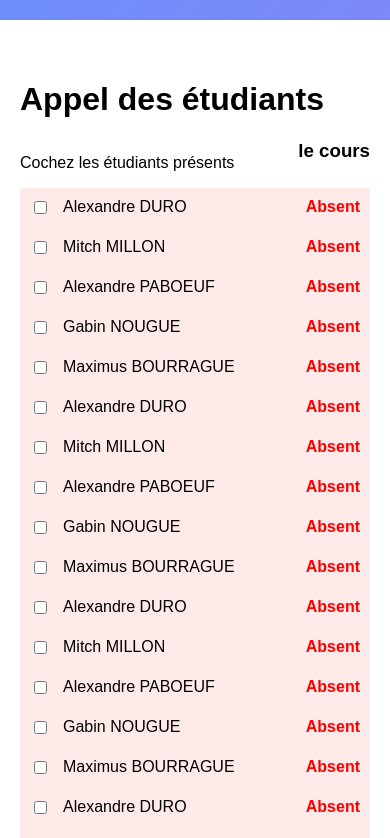
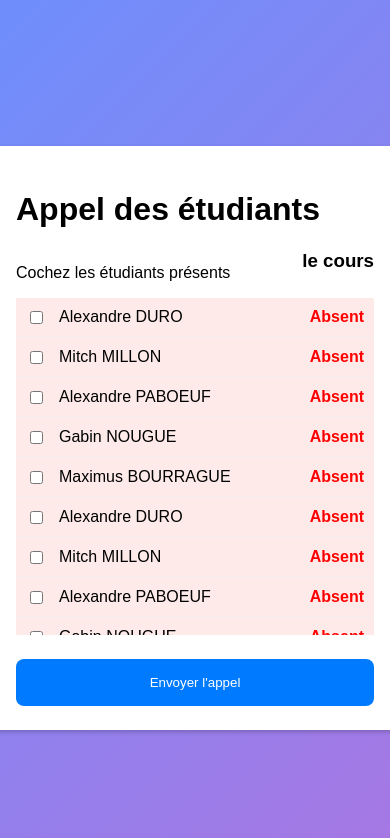
Before and after one commit to Maxenceboo/Appel-Web, a React (Create React App) app: page /appel in a window 390 px wide. Shown: the top 838 px of the page. Built offline with nearby package versions, Linux system fonts and the light colour scheme.

Commit message:
Mise à jour de la mise en page et de la conception responsive dans Appel.css

```diff
--- a/src/view/Appel/Appel.css
+++ b/src/view/Appel/Appel.css
@@ -6,7 +6,8 @@
     min-height: 100vh;
     background: linear-gradient(135deg, #6e8efb, #a777e3);
     font-family: 'Arial', sans-serif;
-    padding: 20px;
+    padding: 1rem;
+
 }
 
 
@@ -17,6 +18,18 @@
     background-color: #fff;
     border-radius: 8px;
     box-shadow: 0 2px 4px rgba(0, 0, 0, 0.2);
+
+     /* Responsive design */
+     @media (max-width: 768px) { /* Pour tablettes et petits écrans */
+        padding: 2rem;
+        max-width: 30rem;
+    }
+
+    @media (max-width: 480px) { /* Pour téléphones mobiles */
+        padding: 1.5rem;
+        max-width: 100%;
+    }
+
 }
 
 .appel-container h3 {
@@ -28,6 +41,10 @@
 .liste-etudiants {
     list-style: none;
     padding: 0;
+
+    overflow-y: auto; /* Permet un défilement vertical si le contenu dépasse la hauteur du conteneur */
+    max-height: 40vh; /* Remplacez [hauteur souhaitée] par la hauteur maximale du conteneur */
+
 }
 
 .etudiant {
```
